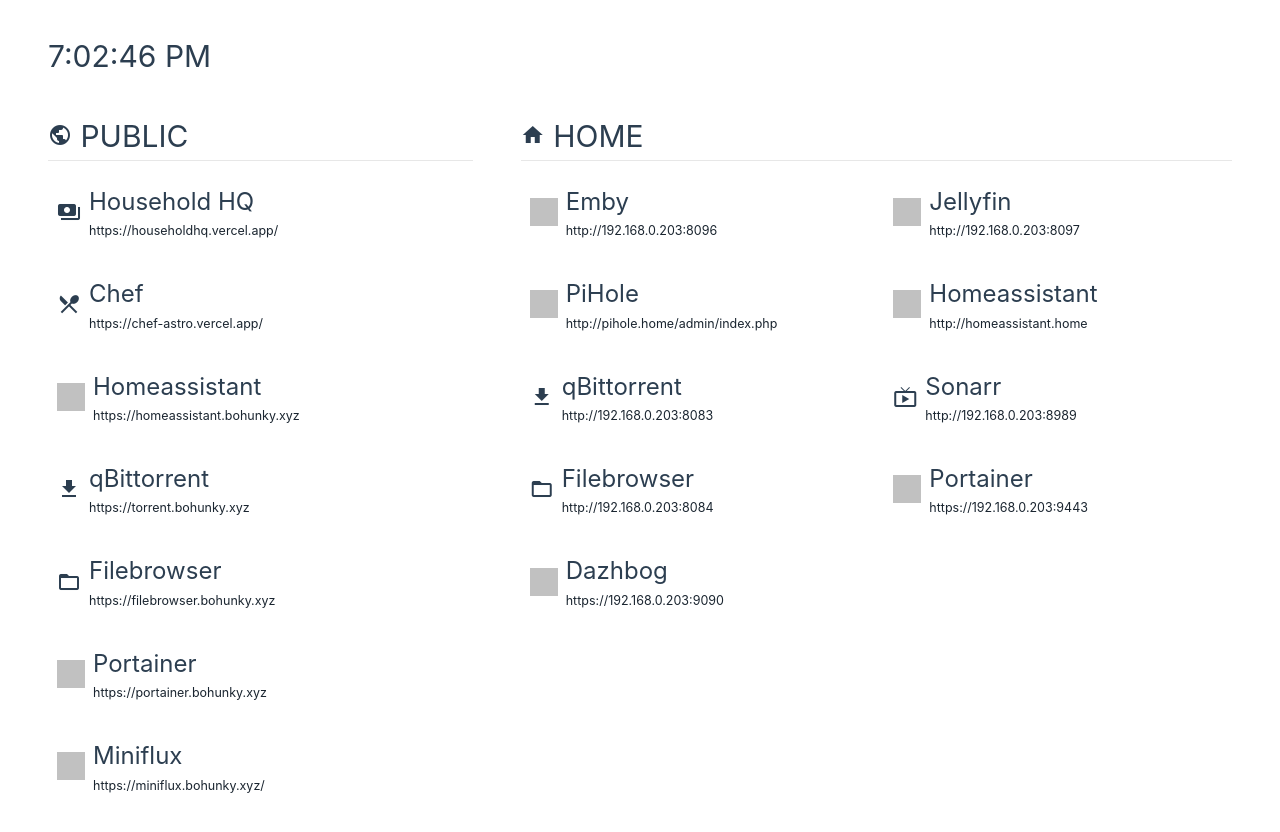
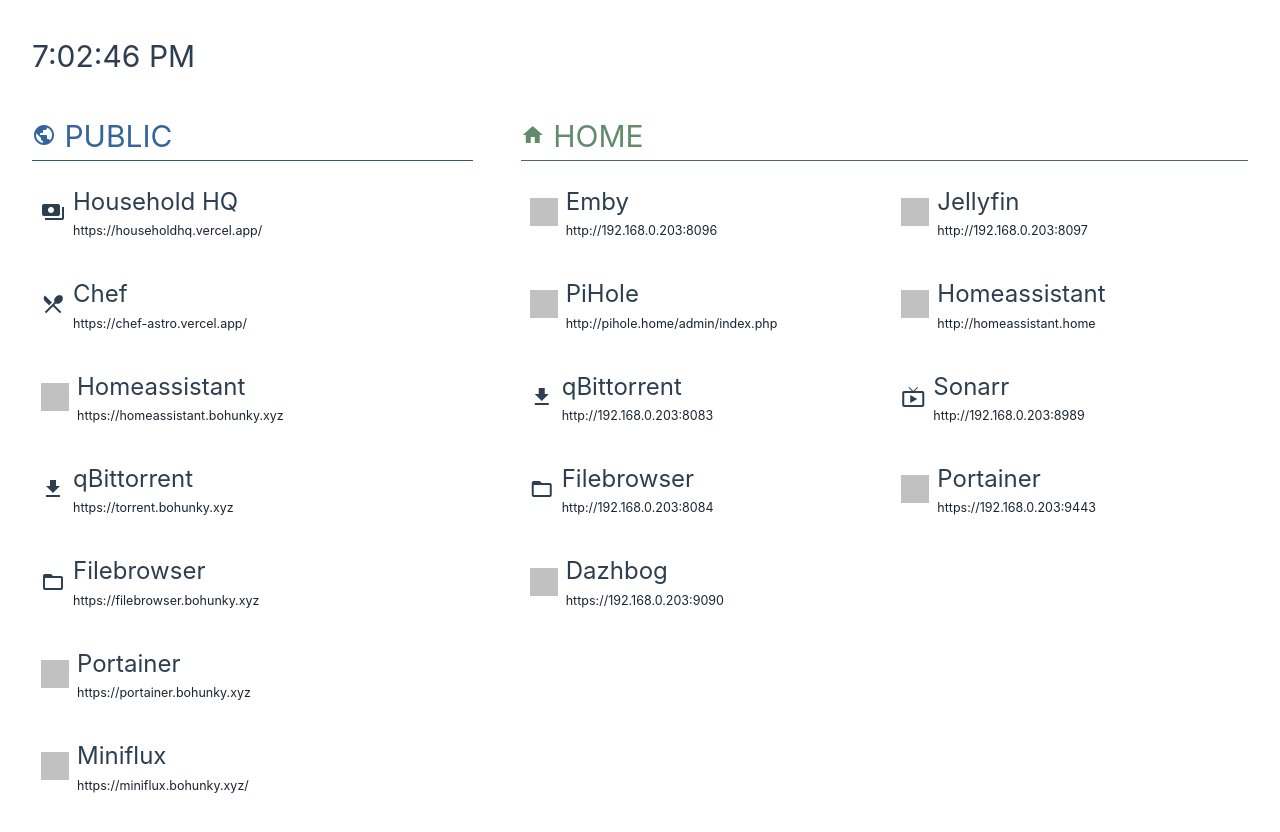
Before and after one commit to xyzjonas/sui-clone, a Vue app: page / in a window 1280 px wide. Shown: the top 832 px of the page. Built offline with nearby package versions, Linux system fonts and the light colour scheme; grey boxes are pictures that could not be loaded.

Commit message:
feat: accent color

```diff
--- a/src/assets/main.css
+++ b/src/assets/main.css
@@ -3,7 +3,7 @@
 #app {
   max-width: 1280px;
   margin: 0 auto;
-  padding: 2rem;
+  padding: 2rem 1rem;
 
   font-weight: normal;
 }
--- a/src/components/DashboardSection.vue
+++ b/src/components/DashboardSection.vue
@@ -24,9 +24,11 @@ const gridCols = computed(() => [...Array(props.section.maxCols).keys()].map(()
 <style lang="scss" scoped>
 h1 {
   border-bottom: 1px solid var(--color-border);
+  border-color: color-mix(in srgb, v-bind("section.color") 40%, var(--color-text));
   margin-bottom: 0.8rem;
   transition: 0.1s ease-in-out;
   text-transform: uppercase;
+  color: color-mix(in srgb, v-bind("section.color") 70%, var(--color-text));
 }
 .dashboard-section {
   border-radius: 4px;
@@ -51,6 +53,7 @@ h1 {
 
   &:hover {
     background-color: #1f1e1e97;
+    background-color: color-mix(in srgb, v-bind("section.color") 5%, var(--color-background));
 
     h1 {
       font-weight: 600;
--- a/src/configuration.ts
+++ b/src/configuration.ts
@@ -10,6 +10,7 @@ export type Section = {
   bookmarks: Bookmark[];
   icon?: string;
   maxCols?: number;
+  color?: string;
 };
 
 export type Configuration = {
@@ -23,6 +24,7 @@ export const configuration: Configuration = {
       title: "public",
       icon: "public",
       maxCols: 1,
+      color: "#3876BF",
       bookmarks: [
         {
           title: "Household HQ",
@@ -58,13 +60,14 @@ export const configuration: Configuration = {
           title: "Miniflux",
           link: "https://miniflux.bohunky.xyz/",
           icon: "si-rss",
-        }
+        },
       ],
     },
     {
       title: "home",
       icon: "home",
       maxCols: 2,
+      color: "#79AC78",
       bookmarks: [
         {
           title: "Emby",
```
